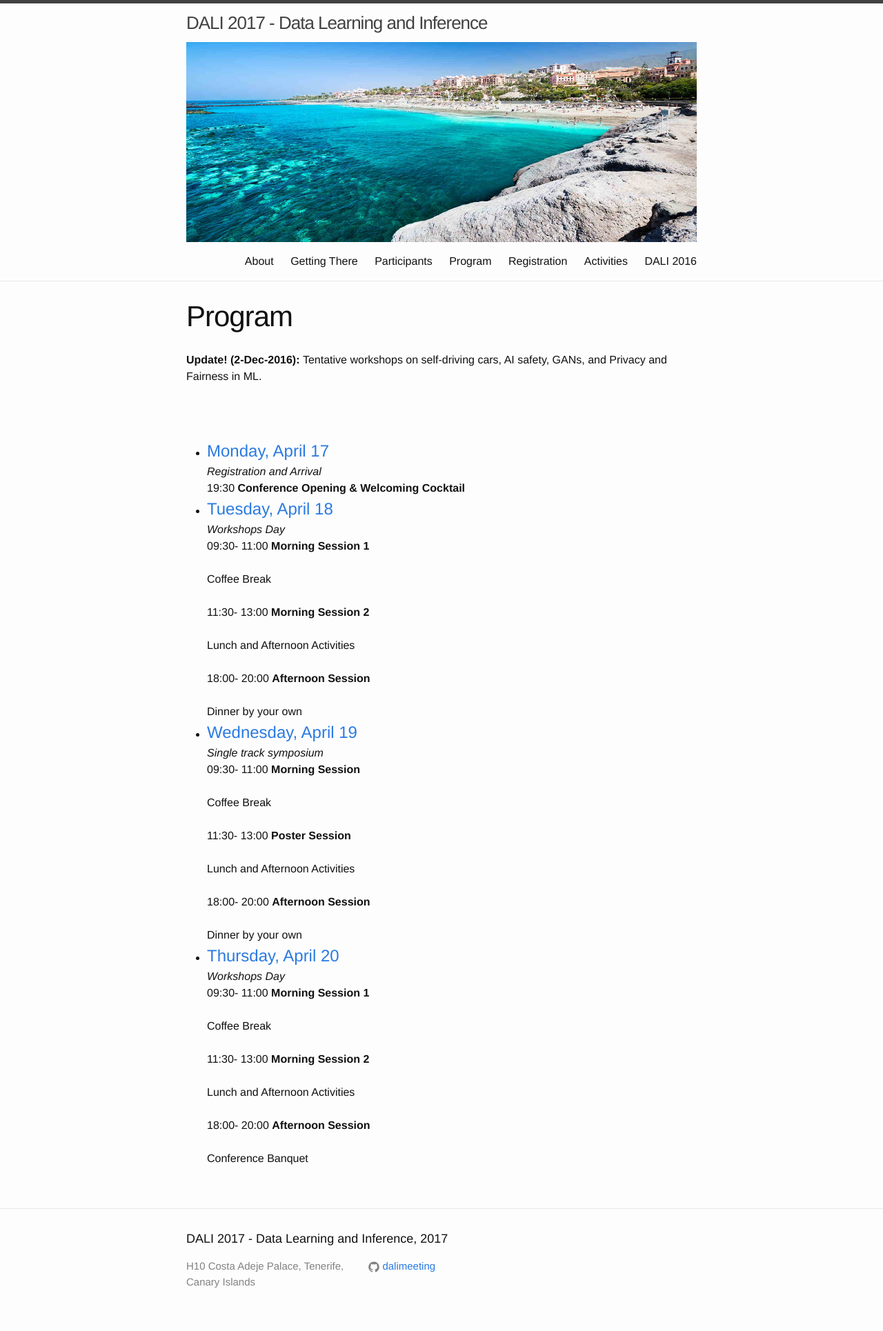
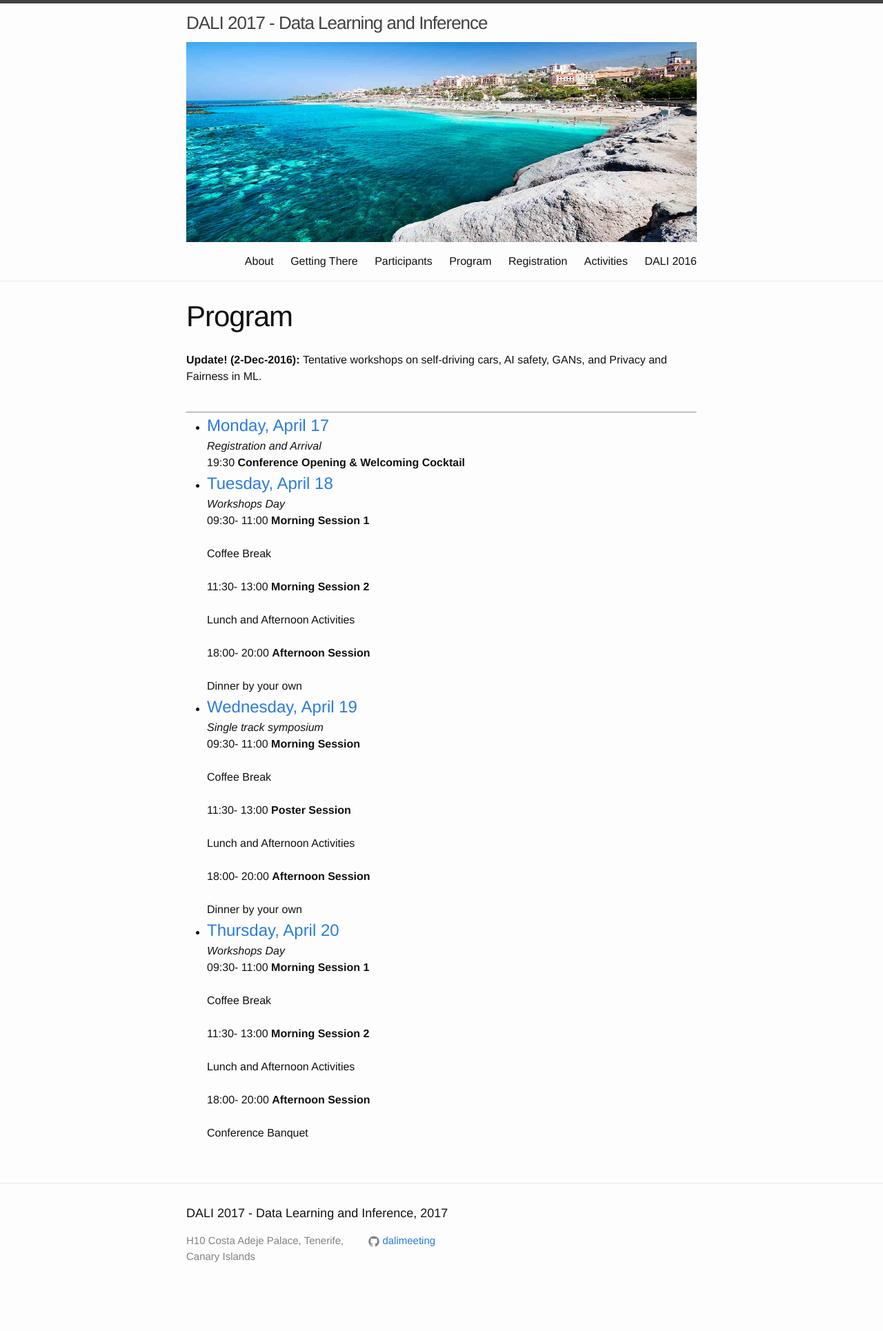
Before and after one commit to dalimeeting/dalimeeting.github.io, a Jekyll site: the page built from program.html, in a window 1280 px wide. Shown: the whole page at 69% size. Built offline with Jekyll 4.4.1, drawn with Linux system fonts in a browser that asks for light colours; after the commit the page ends 1893 px from its top, so only the background shows below that.

Commit message:
Update program.html

```diff
--- a/_layouts/program.html
+++ b/_layouts/program.html
@@ -5,11 +5,8 @@ title: Program
 
 <p> <b> Update! (2-Dec-2016): </b>Tentative workshops on self-driving cars, AI safety, GANs, and Privacy and Fairness in ML.  </p>
 
-<p>
 <br>
-<br>
-</p>
-
+<hr>
 
 <article>
 
```
